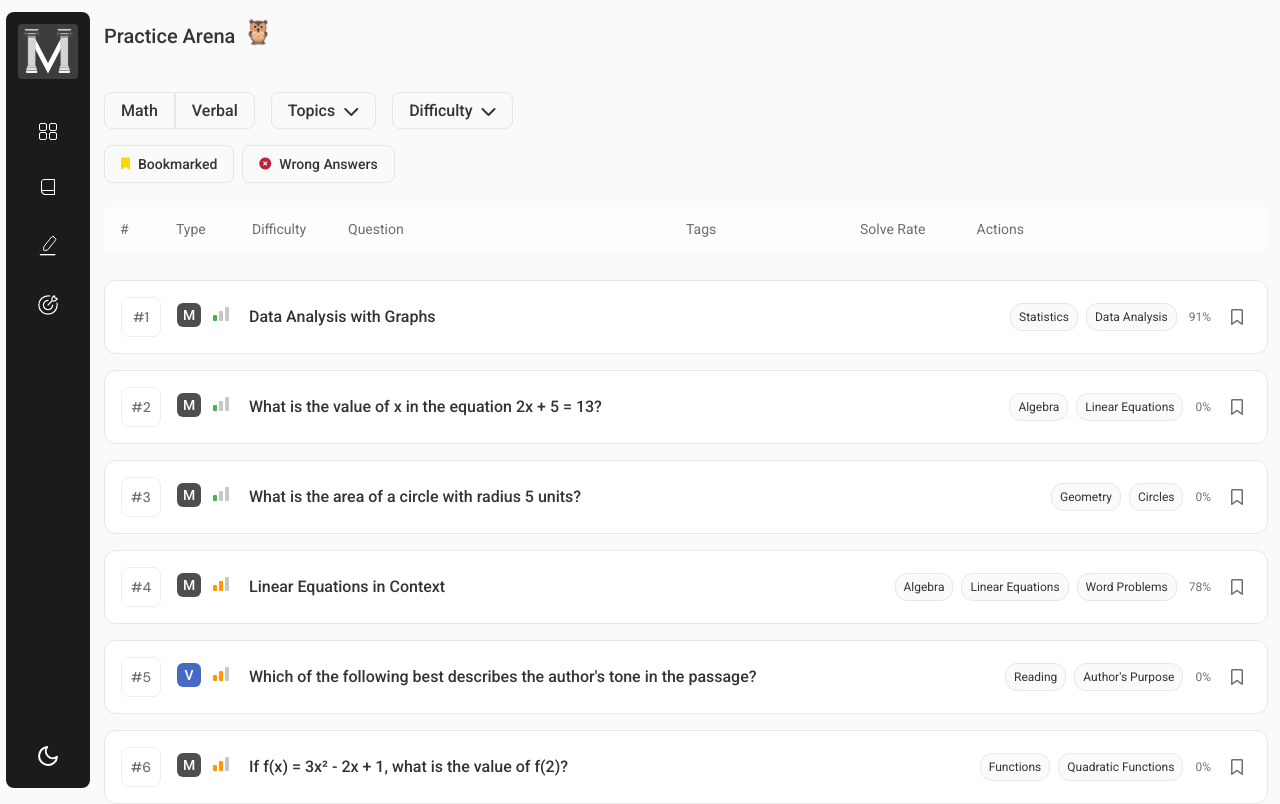
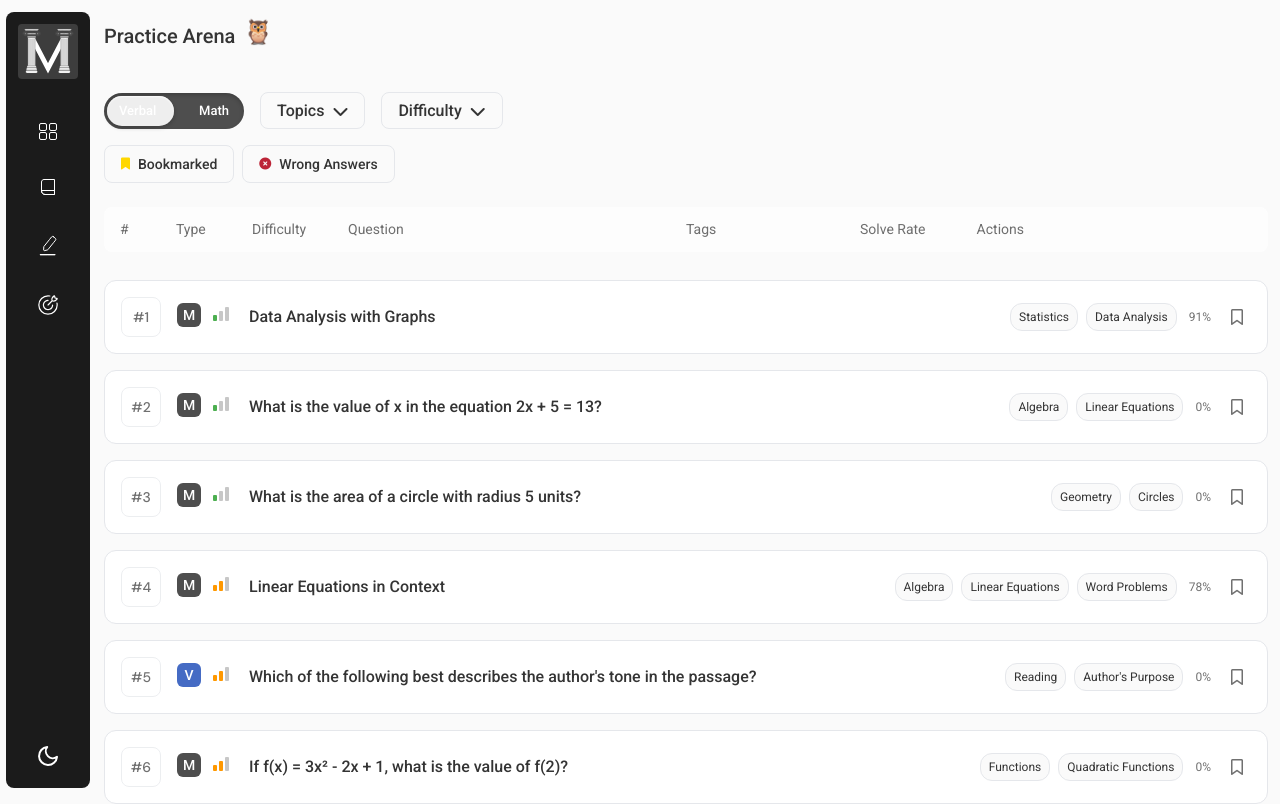
Before and after one commit to Orujhimaru/max_odyssey, a React (Vite) app: page /practice in a window 1280 px wide. Shown: the top 804 px of the page. Built offline with nearby package versions, Linux system fonts and the light colour scheme; a web font is replaced by a local one.

Commit message:
design: Switch design added

```diff
--- /dev/null
+++ b/src/components/PracticeSwitch/PracticeSwitch.css
@@ -0,0 +1,79 @@
+.practice-switch-container {
+  display: flex;
+  justify-content: center;
+}
+
+.practice-switch {
+  position: relative;
+  width: 140px;
+  height: 36px;
+  border-radius: 18px;
+  border: none;
+  padding: 3px;
+  cursor: pointer;
+  transition: all 0.3s cubic-bezier(0.4, 0, 0.2, 1);
+  background: var(--verbal-color);
+}
+
+.practice-switch.math {
+  background: var(--math-color);
+}
+
+.switch-track {
+  position: relative;
+  width: 100%;
+  height: 100%;
+  display: flex;
+  align-items: center;
+  justify-content: space-between;
+  padding: 0 12px;
+  z-index: 1;
+}
+
+.switch-label {
+  font-size: 13px;
+  font-weight: 500;
+  color: white;
+  opacity: 1;
+  transition: opacity 0.3s ease;
+  z-index: 2;
+}
+
+.switch-thumb {
+  position: absolute;
+  top: 3px;
+  left: 3px;
+  width: 67px;
+  height: 30px;
+  background: rgba(255, 255, 255, 0.9);
+  border-radius: 15px;
+  transition: transform 0.3s cubic-bezier(0.4, 0, 0.2, 1);
+  box-shadow: 0 2px 4px rgba(0, 0, 0, 0.2),
+    inset 0 1px 2px rgba(255, 255, 255, 0.9);
+}
+
+.practice-switch.verbal .switch-thumb {
+  transform: translateX(67px);
+}
+
+.practice-switch::before {
+  content: "";
+  position: absolute;
+  inset: 0;
+  border-radius: 18px;
+  box-shadow: inset 0 2px 4px rgba(0, 0, 0, 0.2);
+  pointer-events: none;
+}
+
+/* Hover and active states */
+.practice-switch:hover .switch-thumb {
+  box-shadow: 0 4px 8px rgba(0, 0, 0, 0.2),
+    inset 0 1px 2px rgba(255, 255, 255, 0.9),
+    inset 0 -1px 1px rgba(0, 0, 0, 0.1);
+}
+
+.practice-switch:active .switch-thumb {
+  box-shadow: 0 1px 2px rgba(0, 0, 0, 0.2),
+    inset 0 1px 2px rgba(255, 255, 255, 0.9),
+    inset 0 -1px 1px rgba(0, 0, 0, 0.1);
+}
--- /dev/null
+++ b/src/components/PracticeSwitch/PracticeSwitch.jsx
@@ -0,0 +1,21 @@
+import React from "react";
+import "./PracticeSwitch.css";
+
+const PracticeSwitch = ({ isVerbal, onChange }) => {
+  return (
+    <div className="practice-switch-container">
+      <button
+        className={`practice-switch ${isVerbal ? "verbal" : "math"}`}
+        onClick={() => onChange(!isVerbal)}
+      >
+        <div className="switch-track">
+          <span className="switch-label verbal">Verbal</span>
+          <span className="switch-label math">Math</span>
+        </div>
+        <div className="switch-thumb"></div>
+      </button>
+    </div>
+  );
+};
+
+export default PracticeSwitch;
--- a/src/pages/PracticePage/Practice.jsx
+++ b/src/pages/PracticePage/Practice.jsx
@@ -1,6 +1,8 @@
 import React, { useState } from "react";
+import PracticeSwitch from "../../components/PracticeSwitch/PracticeSwitch";
 import "./Practice.css";
 import PracticeQuestionInterface from "../../components/PracticeQuestionInterface/PracticeQuestionInterface";
+
 const Practice = () => {
   const [activeFilter, setActiveFilter] = useState("all");
   const [selectedTopics, setSelectedTopics] = useState([]);
@@ -11,6 +13,7 @@ const Practice = () => {
   const [showWrongAnswered, setShowWrongAnswered] = useState(false);
   const [bookmarkedQuestions, setBookmarkedQuestions] = useState(new Set());
   const [selectedQuestion, setSelectedQuestion] = useState(null);
+  const [isVerbal, setIsVerbal] = useState(false);
 
   // Math topics
   const mathTopics = [
@@ -259,30 +262,12 @@ const Practice = () => {
           </h1>
           <div className="practice-filters">
             <div className="filter-row">
-              <div className="subject-switch">
-                <button
-                  className={`switch-button ${
-                    activeFilter === "math" ? "active" : ""
-                  }`}
-                  onClick={() =>
-                    setActiveFilter(activeFilter === "math" ? "all" : "math")
-                  }
-                >
-                  Math
-                </button>
-                <button
-                  className={`switch-button ${
-                    activeFilter === "verbal" ? "active" : ""
-                  }`}
-                  onClick={() =>
-                    setActiveFilter(
-                      activeFilter === "verbal" ? "all" : "verbal"
-                    )
-                  }
-                >
-                  Verbal
-                </button>
-              </div>
+              <PracticeSwitch
+                isVerbal={activeFilter === "verbal"}
+                onChange={(isVerbal) =>
+                  setActiveFilter(isVerbal ? "verbal" : "math")
+                }
+              />
 
               <div className="filter-dropdown">
                 <button
```
